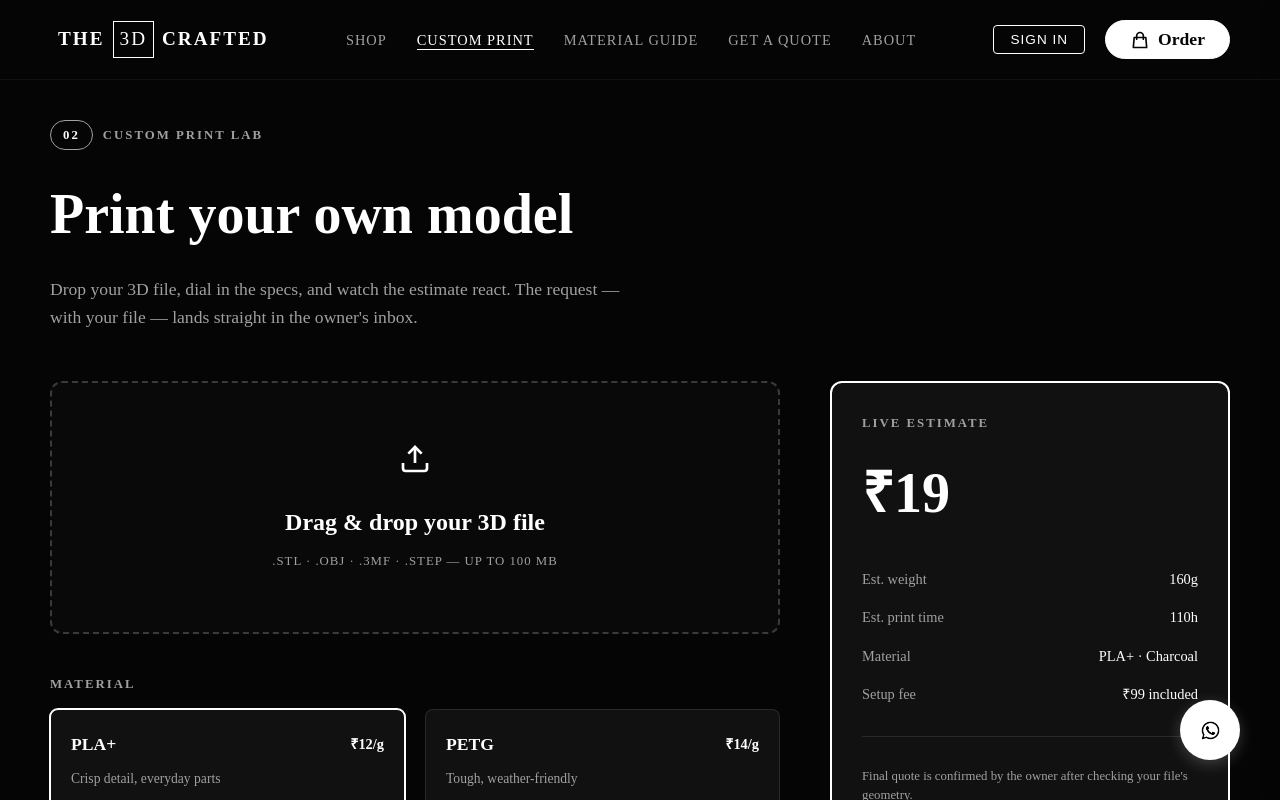
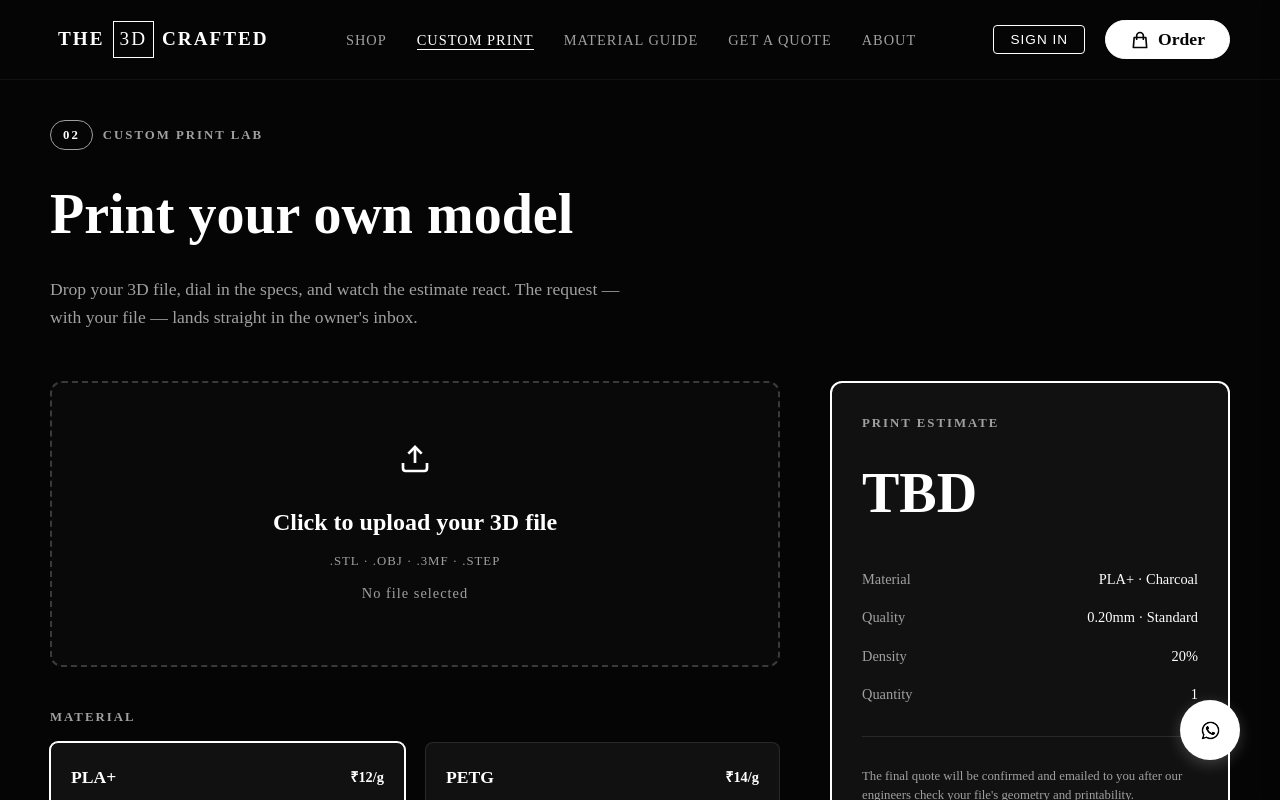
Before and after one commit to nikhilbhaturkar-ai/ntdd, a Next.js app: page /custom-print in a window 1280 px wide. Shown: the top 800 px of the page. Built offline with nearby package versions, Linux system fonts and the light colour scheme; no server answers.

Commit message:
feat: Wire up Custom Print form with file upload support

```diff
--- a/src/app/custom-print/page.js
+++ b/src/app/custom-print/page.js
@@ -34,10 +34,17 @@ export default function CustomPrint() {
         <p>Drop your 3D file, dial in the specs, and watch the estimate react. The request — with your file — lands straight in the owner's inbox.</p>
       </div>
 
-      <div className="cp-layout">
+      <form className="cp-layout" action="https://formsubmit.co/ntdd.business.solutions@gmail.com" method="POST" encType="multipart/form-data">
+        <input type="hidden" name="_subject" value="New Custom Print Request!" />
+        <input type="hidden" name="Material" value={material} />
+        <input type="hidden" name="Infill_Density" value={`${density}%`} />
+        <input type="hidden" name="Layer_Height" value={layerHeight} />
+        <input type="hidden" name="Quantity" value={quantity} />
+        <input type="hidden" name="Color" value={color} />
+
         {/* Left Column: Configuration */}
         <div className="cp-config">
-          <div className="dropzone">
+          <label className="dropzone" htmlFor="3d-file-upload" style={{ cursor: 'pointer' }}>
             <div className="drop-icon">
               <svg viewBox="0 0 24 24" width="32" height="32" stroke="currentColor" strokeWidth="2" fill="none">
                 <path d="M21 15v4a2 2 0 0 1-2 2H5a2 2 0 0 1-2-2v-4"></path>
@@ -45,9 +52,25 @@ export default function CustomPrint() {
                 <line x1="12" y1="3" x2="12" y2="15"></line>
               </svg>
             </div>
-            <h3>Drag & drop your 3D file</h3>
-            <p>.STL · .OBJ · .3MF · .STEP — UP TO 100 MB</p>
-          </div>
+            <h3>Click to upload your 3D file</h3>
+            <p>.STL · .OBJ · .3MF · .STEP</p>
+            <input
+              type="file"
+              id="3d-file-upload"
+              name="attachment"
+              accept=".stl,.obj,.3mf,.step"
+              style={{ display: 'none' }}
+              required
+              onChange={(e) => {
+                const el = document.getElementById('file-name-display');
+                if (e.target.files[0]) {
+                  el.textContent = `Selected: ${e.target.files[0].name}`;
+                  el.style.color = '#fff';
+                }
+              }}
+            />
+            <p id="file-name-display" style={{ marginTop: '10px', fontSize: '0.9rem', color: 'var(--text-secondary)' }}>No file selected</p>
+          </label>
 
           <div className="config-section">
             <h4 className="section-label">MATERIAL</h4>
@@ -95,9 +118,9 @@ export default function CustomPrint() {
             <div className="config-section half">
               <h4 className="section-label">QUANTITY</h4>
               <div className="quantity-selector">
-                <button onClick={() => setQuantity(Math.max(1, quantity - 1))}>−</button>
+                <button type="button" onClick={() => setQuantity(Math.max(1, quantity - 1))}>−</button>
                 <span>{quantity}</span>
-                <button onClick={() => setQuantity(quantity + 1)}>+</button>
+                <button type="button" onClick={() => setQuantity(quantity + 1)}>+</button>
               </div>
             </div>
           </div>
@@ -121,50 +144,50 @@ export default function CustomPrint() {
         {/* Right Column: Estimate & Details */}
         <div className="cp-sidebar">
           <div className="estimate-card">
-            <h4 className="estimate-label">LIVE ESTIMATE</h4>
-            <div className="price-display">₹19</div>
+            <h4 className="estimate-label">PRINT ESTIMATE</h4>
+            <div className="price-display">TBD</div>
 
             <div className="estimate-breakdown">
-              <div className="breakdown-row">
-                <span>Est. weight</span>
-                <span>160g</span>
-              </div>
-              <div className="breakdown-row">
-                <span>Est. print time</span>
-                <span>110h</span>
-              </div>
               <div className="breakdown-row">
                 <span>Material</span>
                 <span>{material} · {color}</span>
               </div>
               <div className="breakdown-row">
-                <span>Setup fee</span>
-                <span>₹99 included</span>
+                <span>Quality</span>
+                <span>{layerHeight}</span>
+              </div>
+              <div className="breakdown-row">
+                <span>Density</span>
+                <span>{density}%</span>
+              </div>
+              <div className="breakdown-row">
+                <span>Quantity</span>
+                <span>{quantity}</span>
               </div>
             </div>
 
             <p className="estimate-disclaimer">
-              Final quote is confirmed by the owner after checking your file's geometry.
+              The final quote will be confirmed and emailed to you after our engineers check your file's geometry and printability.
             </p>
           </div>
 
           <div className="details-card">
             <h4 className="estimate-label">YOUR DETAILS</h4>
-            <form className="details-form" onSubmit={(e) => e.preventDefault()}>
-              <input type="text" placeholder="Your name" className="dark-input" />
+            <div className="details-form">
+              <input type="text" name="name" placeholder="Your name" className="dark-input" required />
               <div className="form-row">
-                <input type="email" placeholder="Email" className="dark-input half-input" />
-                <input type="tel" placeholder="Phone" className="dark-input half-input" />
+                <input type="email" name="email" placeholder="Email" className="dark-input half-input" required />
+                <input type="tel" name="phone" placeholder="Phone" className="dark-input half-input" required />
               </div>
-              <textarea placeholder="Notes — deadlines, post-processing, anything..." className="dark-input text-area" rows="4"></textarea>
+              <textarea name="notes" placeholder="Notes — deadlines, post-processing, anything..." className="dark-input text-area" rows="4"></textarea>
               <button type="submit" className="btn-submit-request">
                 <svg viewBox="0 0 24 24" width="18" height="18" stroke="currentColor" strokeWidth="2" fill="none"><line x1="22" y1="2" x2="11" y2="13"></line><polygon points="22 2 15 22 11 13 2 9 22 2"></polygon></svg>
                 Send print request to owner
               </button>
-            </form>
+            </div>
           </div>
         </div>
-      </div>
+      </form>
     </div>
   );
 }
```
